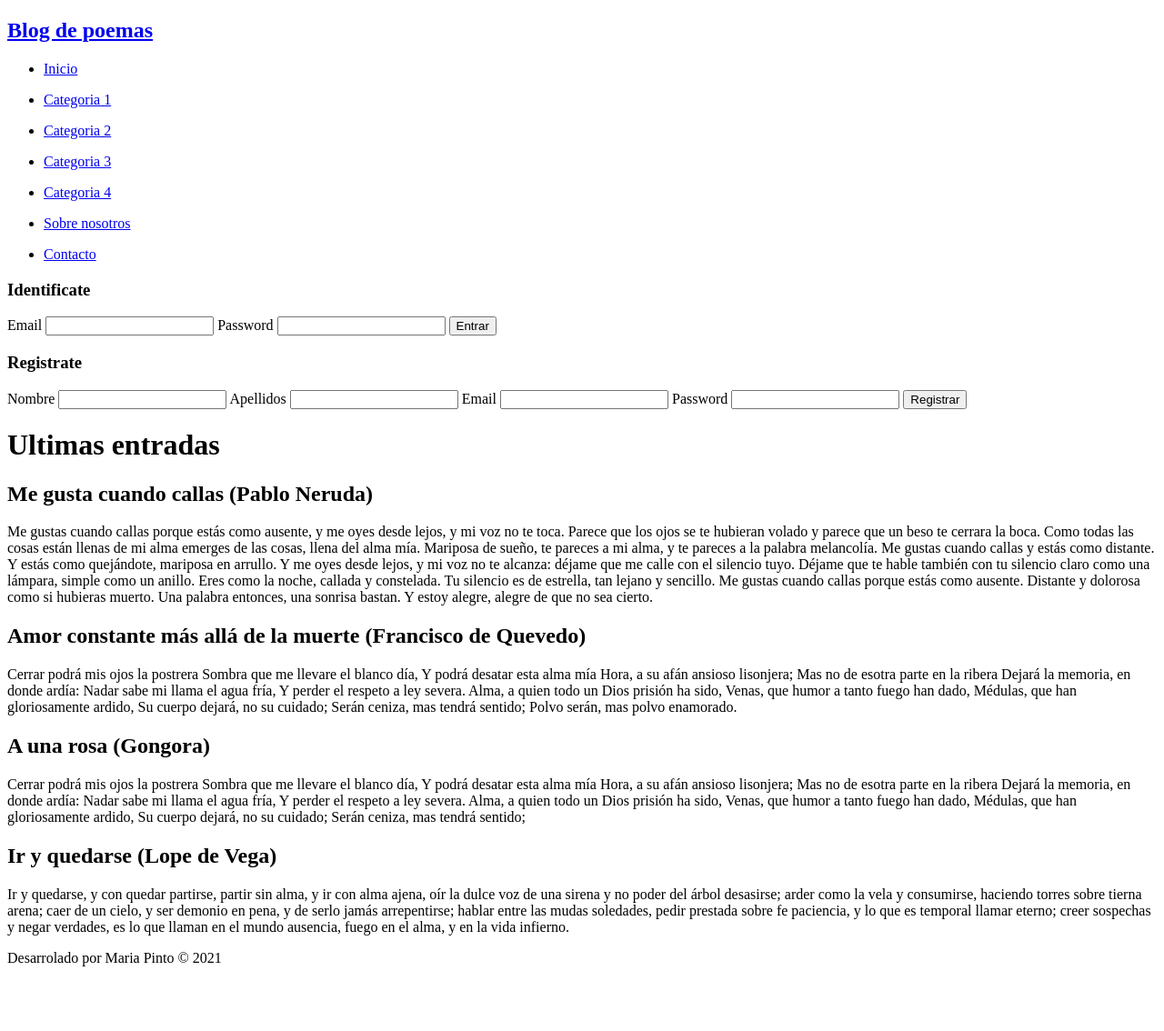
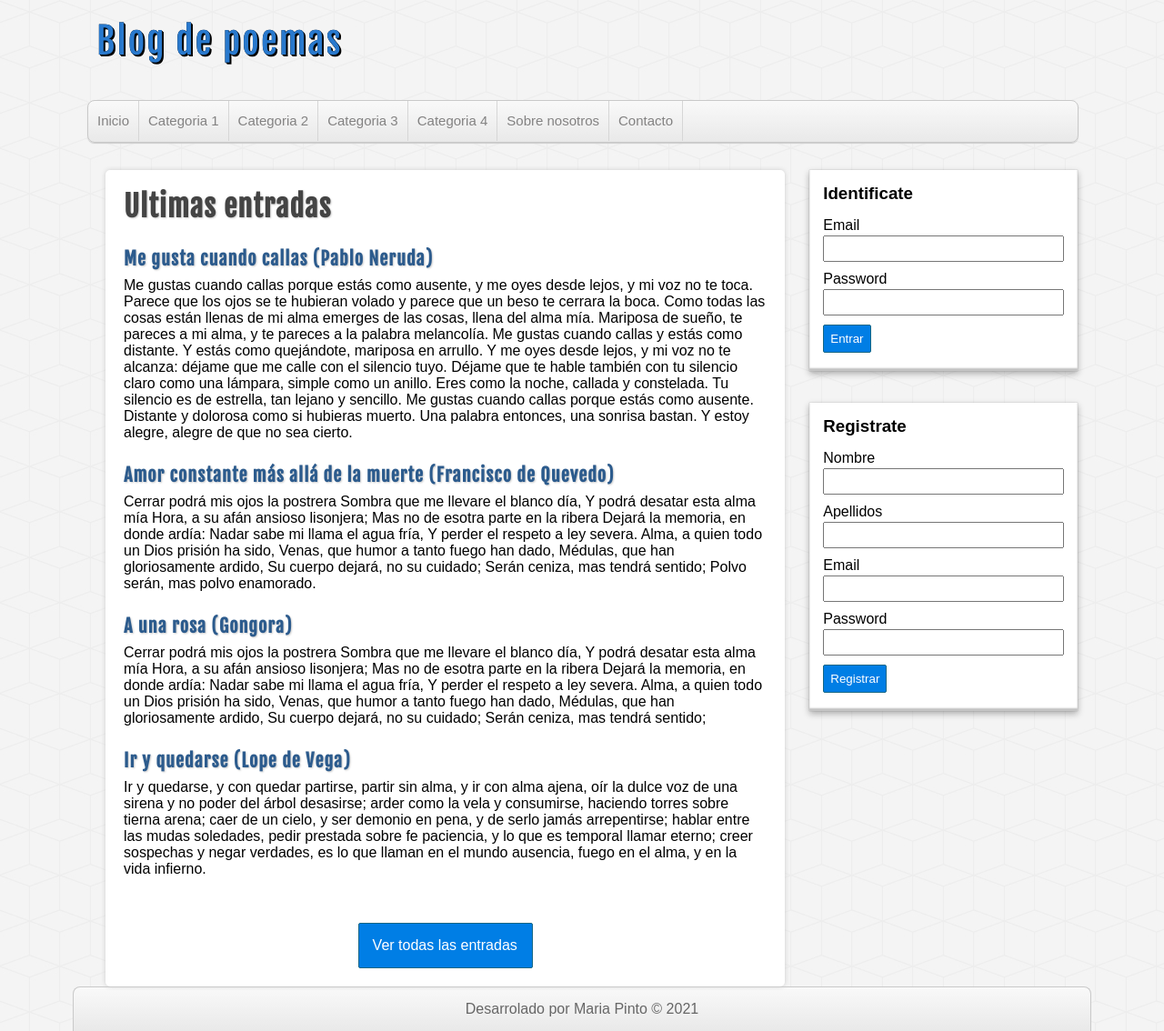
Before and after one commit to fullstack82/Master-php-7, a PHP site: page / in a window 1280 px wide. Shown: the whole page at 91% size. Before the commit the page ends 1063 px from the top, so only its background shows below. Run offline with PHP 8.4, Linux system fonts and the light colour scheme.

Commit message:
agregando includes

```diff
--- /dev/null
+++ b/proyectoBlog-php/assets/css/style.css
@@ -0,0 +1,276 @@
+/*FUENTES*/
+
+@font-face {
+    font-family: "fajala";
+    src: url(../fonts/fuente.ttf) format('truetype');
+    font-weight: normal;
+    font-style: normal;
+}
+
+
+/*GENERALES*/
+
+* {
+    margin: 0px;
+    padding: 0px;
+    font-family: sans-serif, Helvetica, Arial;
+    text-decoration: none;
+}
+
+.clearfix {
+    clear: both;
+    float: none;
+}
+
+body {
+    background: url(../img/cubes.png) #F4F4F4;
+}
+
+.alerta {
+    padding: 5px;
+    font-size: 14px;
+    color: white;
+    background: green;
+    box-shadow: 0px 1px 3px #ccc;
+    margin-bottom: 15px;
+    border-radius: 2px;
+}
+
+.alerta-error {
+    background: red;
+}
+
+.fecha {
+    color: #4e4e4e;
+    margin-top: 5px;
+    font-size: 14px;
+}
+
+
+/*CABECERA*/
+
+#cabecera {
+    width: 85%;
+    height: auto;
+    background: transparent;
+    margin: 0px auto;
+    /* border: 1px solid black;*/
+}
+
+
+/*LOGOTIPO*/
+
+#logo {
+    float: left;
+    width: 540px;
+    height: 110px;
+}
+
+#logo a {
+    font-family: "fajala", Helvetica;
+    font-size: 40px;
+    letter-spacing: 2px;
+    color: #2979CD;
+    text-shadow: 0px 0px 0px black, 1px 1px 0px black, 2px 2px 0px black;
+    transition: all 500ms;
+    line-height: 90px;
+    margin-left: 10px;
+}
+
+#logo a:hover {
+    cursor: pointer;
+    text-shadow: 0px 0px 0px black, -1px -1px 0px black, -2px -2px 0px black;
+}
+
+
+/*MENU*/
+
+#menu {
+    clear: both;
+    width: 100%;
+    height: 45px;
+    background: linear-gradient(to bottom, #f9f9f9 0px, #e9e9e9 100%);
+    border: 1px solid #C9C9C9;
+    border-radius: 8px;
+    box-shadow: 0px 1px 1px #ccc;
+    overflow: hidden;
+}
+
+#menu ul {
+    list-style: none;
+}
+
+#menu ul li {
+    float: left;
+    line-height: 44px;
+    border-right: 1px solid #D6D6D6;
+}
+
+#menu ul li a {
+    display: block;
+    padding-left: 10px;
+    padding-right: 10px;
+    font-size: 15px;
+    color: #838282;
+}
+
+#menu ul li a:hover {
+    background: linear-gradient(to bottom, #f2f2f2 0px, #dad9d4 100%);
+}
+
+
+/*CONTENIDO*/
+
+#contenedor {
+    width: 85%;
+    height: auto;
+    /*    min-height: 600px;*/
+    margin: 0px auto;
+    margin-top: 30px;
+    margin-bottom: 30px;
+}
+
+
+/*BARRA LATERAL*/
+
+#sidebar {
+    float: right;
+    width: 27%;
+    height: auto;
+}
+
+.bloque {
+    display: block;
+    width: 90%;
+    margin: 0px auto;
+    margin-bottom: 35px;
+    background: white;
+    padding: 15px;
+    box-shadow: 0px 0px 1px rgba(0, 0, 0, 0.3), 0px 3px 7px rgba(0, 0, 0, 0.3), 0px 0px 1px #FFFFFF inset, 0px -3px 2px rgba(0, 0, 0, 0.25) inset;
+}
+
+.bloque h3 {
+    margin-bottom: 15px;
+}
+
+label,
+input[type="text"],
+input[type="email"],
+input[type="password"] {
+    display: block;
+    width: 95%;
+    margin-top: 2px;
+    margin-bottom: 2px;
+}
+
+input[type="text"],
+input[type="email"],
+input[type="password"] {
+    padding: 5px;
+    margin-bottom: 10px;
+}
+
+input[type="button"],
+input[type="submit"],
+.boton {
+    margin-top: 5px;
+    margin-bottom: 5px;
+    display: block;
+    border-radius: 2px;
+    color: white;
+    background: #007ee5;
+    border: 1px solid #156785;
+    cursor: pointer;
+    padding: 7px;
+}
+
+.boton {
+    color: white !important;
+    text-align: center;
+    width: 130px;
+}
+
+.boton-naranja {
+    background: orange;
+    border-color: #bd7d08;
+}
+
+.boton-verde {
+    background: #21b921;
+    border-color: green;
+}
+
+.boton-rojo {
+    background: red;
+    border-color: #444;
+}
+
+
+/*PRINCIPAL*/
+
+.principal {
+    float: left;
+    width: 65%;
+    min-height: 572px;
+    background: white;
+    border-radius: 5px;
+    box-shadow: 0px 0px 5px #ccc;
+    margin-left: 20px;
+    padding: 20px;
+    overflow: hidden;
+}
+
+.principal a {
+    color: #333;
+}
+
+.principal h1 {
+    font-size: 32px;
+    color: #444;
+    letter-spacing: 1px;
+    text-shadow: 1px 1px 2px #ccc;
+    font-family: "fajala";
+}
+
+.principal h2 {
+    font-size: 20px;
+    color: #2c5b8d;
+    text-shadow: 1px 1px 2px #ccc;
+    letter-spacing: 1px;
+    font-family: "fajala";
+    margin-top: 25px;
+}
+
+.principal p {
+    margin-top: 8px;
+}
+
+#ver-todas a {
+    display: block;
+    border-radius: 2px;
+    padding: 15px;
+    color: white;
+    background: #007ee5;
+    border: 1px solid #156785;
+    cursor: pointer;
+    width: 160px;
+    margin: 0px auto;
+    margin-top: 50px;
+}
+
+
+/*PIE DE PAGINA*/
+
+#pie {
+    clear: both;
+    width: 85%;
+    margin: 0px auto;
+    background: linear-gradient(to bottom, #f9f9f9 0px, #e9e9e9 100%);
+    border: 1px solid #c9c9c9;
+    border-bottom: none;
+    border-radius: 8px 8px 0px 0px;
+    color: #666;
+    height: auto;
+    padding: 15px;
+    text-align: center;
+}
--- /dev/null
+++ b/proyectoBlog-php/cabecera.php
@@ -0,0 +1,58 @@
+
+
+<!DOCTYPE html>
+<html lang="en">
+
+<head>
+    <meta charset="UTF-8">
+    <meta http-equiv="X-UA-Compatible" content="IE=edge">
+    <meta name="viewport" content="width=device-width, initial-scale=1.0">
+    <title>Blog de poemas</title>
+    <link rel="stylesheet"  type="text/css" href="./assets/css/style.css">
+</head>
+
+<body>
+    <header id="cabecera">
+        <div id="logo">
+            <a href="index.php">
+                Blog de poemas
+            </a>
+        </div>
+        <nav id="menu">
+            <ul>
+                <li>
+                    <a href="index.php">Inicio</a>
+                </li>
+            </ul>
+            <ul>
+                <li>
+                    <a href="index.php">Categoria 1</a>
+                </li>
+            </ul>
+            <ul>
+                <li>
+                    <a href="index.php">Categoria 2</a>
+                </li>
+            </ul>
+            <ul>
+                <li>
+                    <a href="index.php">Categoria 3</a>
+                </li>
+            </ul>
+            <ul>
+                <li>
+                    <a href="index.php">Categoria 4</a>
+                </li>
+            </ul>
+            <ul>
+                <li>
+                    <a href="index.php">Sobre nosotros</a>
+                </li>
+            </ul>
+            <ul>
+                <li>
+                    <a href="index.php">Contacto</a>
+                </li>
+            </ul>
+        </nav>
+    </header>
--- a/proyectoBlog-php/index.php
+++ b/proyectoBlog-php/index.php
@@ -1,58 +1,4 @@
-<!DOCTYPE html>
-<html lang="en">
-
-<head>
-    <meta charset="UTF-8">
-    <meta http-equiv="X-UA-Compatible" content="IE=edge">
-    <meta name="viewport" content="width=device-width, initial-scale=1.0">
-    <title>Blog de poemas</title>
-</head>
-
-<body>
-    <header id="cabecera">
-        <div id="logo">
-            <a href="index.php">
-                <h2>Blog de poemas</h2>
-            </a>
-        </div>
-        <nav id="menu">
-            <ul>
-                <li>
-                    <a href="index.php">Inicio</a>
-                </li>
-            </ul>
-            <ul>
-                <li>
-                    <a href="index.php">Categoria 1</a>
-                </li>
-            </ul>
-            <ul>
-                <li>
-                    <a href="index.php">Categoria 2</a>
-                </li>
-            </ul>
-            <ul>
-                <li>
-                    <a href="index.php">Categoria 3</a>
-                </li>
-            </ul>
-            <ul>
-                <li>
-                    <a href="index.php">Categoria 4</a>
-                </li>
-            </ul>
-            <ul>
-                <li>
-                    <a href="index.php">Sobre nosotros</a>
-                </li>
-            </ul>
-            <ul>
-                <li>
-                    <a href="index.php">Contacto</a>
-                </li>
-            </ul>
-        </nav>
-    </header>
+<?php require_once './cabecera.php' ?>
     <div id="contenedor">
         <aside id="sidebar">
             <div id="login" class="bloque">
@@ -178,6 +124,9 @@
                     fuego en el alma, y en la vida infierno.
                 </p>
             </article>
+            <div id="ver-todas">
+                <a href="">Ver todas las entradas</a>
+            </div>
         </div>
     </div>
 </body>
```
Also changed, not shown: proyectoBlog-php/includes/conexion.php (added, +11 -0 lines).
